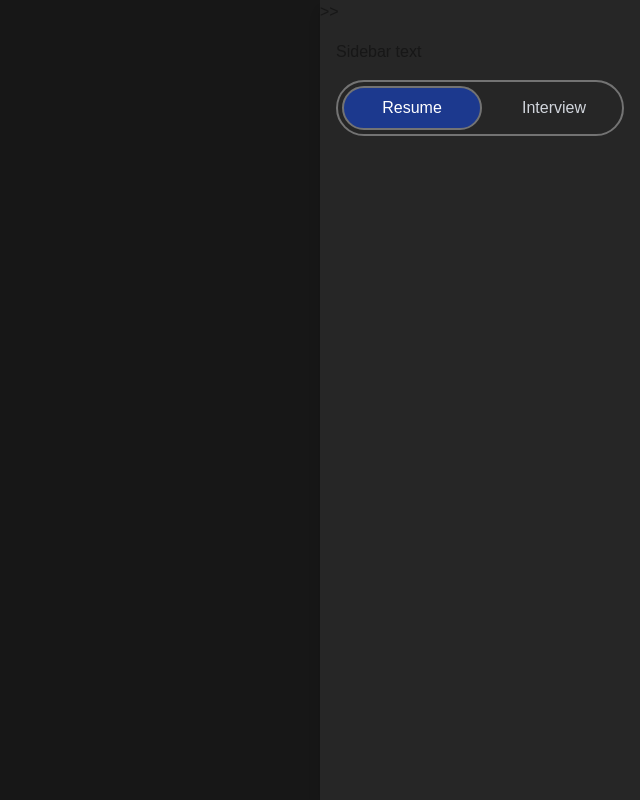
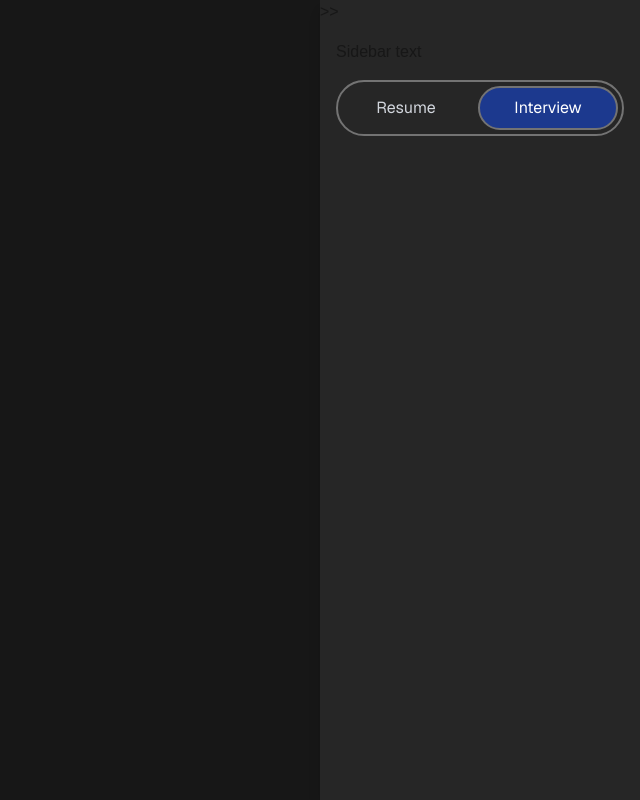
Before and after one commit to erinjhu/project-summarizer, a Next.js app in the folder frontend/: page /interview in a window 1280 px wide. Shown: the whole page, without its empty margins (640-1280 px from the left). Built offline with nearby package versions, Linux system fonts and the light colour scheme.

Commit message:
fix: wrong toggle display

```diff
--- a/frontend/src/app/interview/page.tsx
+++ b/frontend/src/app/interview/page.tsx
@@ -4,13 +4,13 @@ import { useRouter } from "next/navigation"
 
 export default function Resume() {
     const [collapsed, setCollapsed] = useState(false);
-    const [selectedTab, setSelectedTab] = useState("Resume");
+    const [selectedTab, setSelectedTab] = useState("Interview");
     const router = useRouter();
 
     return (
         <div className="bg-neutral-900 min-h-screen flex">
             <div className="flex-1 overflow-y-auto">
-                <h1>Interview</h1>
+                <h1 className="font-sans">Interview</h1>
                 <p>Scrollable main content</p>
             </div>
             <div
@@ -28,7 +28,7 @@ export default function Resume() {
                         <div className="justify-center mt-4">
                             <div className="flex rounded-full border-2 overflow-hidden w-full border-neutral-500">
                                 <button
-                                    className={`flex-1 px-6 py-2 focus:outline-none ${
+                                    className={`flex-1 px-6 py-2 focus:outline-none font-sans ${
                                         selectedTab === "Resume"
                                         ? "bg-blue-900 text-white rounded-full border-2 mx-1 my-1 border-neutral-500"
                                         : "text-gray-300"
@@ -43,7 +43,7 @@ export default function Resume() {
                                     Resume
                                 </button>
                                 <button
-                                className={`flex-1 px-6 py-2 focus:outline-none ${
+                                className={`flex-1 px-6 py-2 focus:outline-none font-sans ${
                                     selectedTab === "Interview"
                                     ? "bg-blue-900 text-white rounded-full border-2 mx-1 my-1 border-neutral-500"
                                     : "text-gray-300"
--- a/frontend/tailwind.config.js
+++ b/frontend/tailwind.config.js
@@ -5,7 +5,10 @@ module.exports = {
     "./public/index.html"
   ],
   theme: {
-    extend: {},
+    extend: {
+       fontFamily: {
+        sans: ['Inter', 'sans-serif'],
+    },
   },
   plugins: [],
-}
+}}
```
